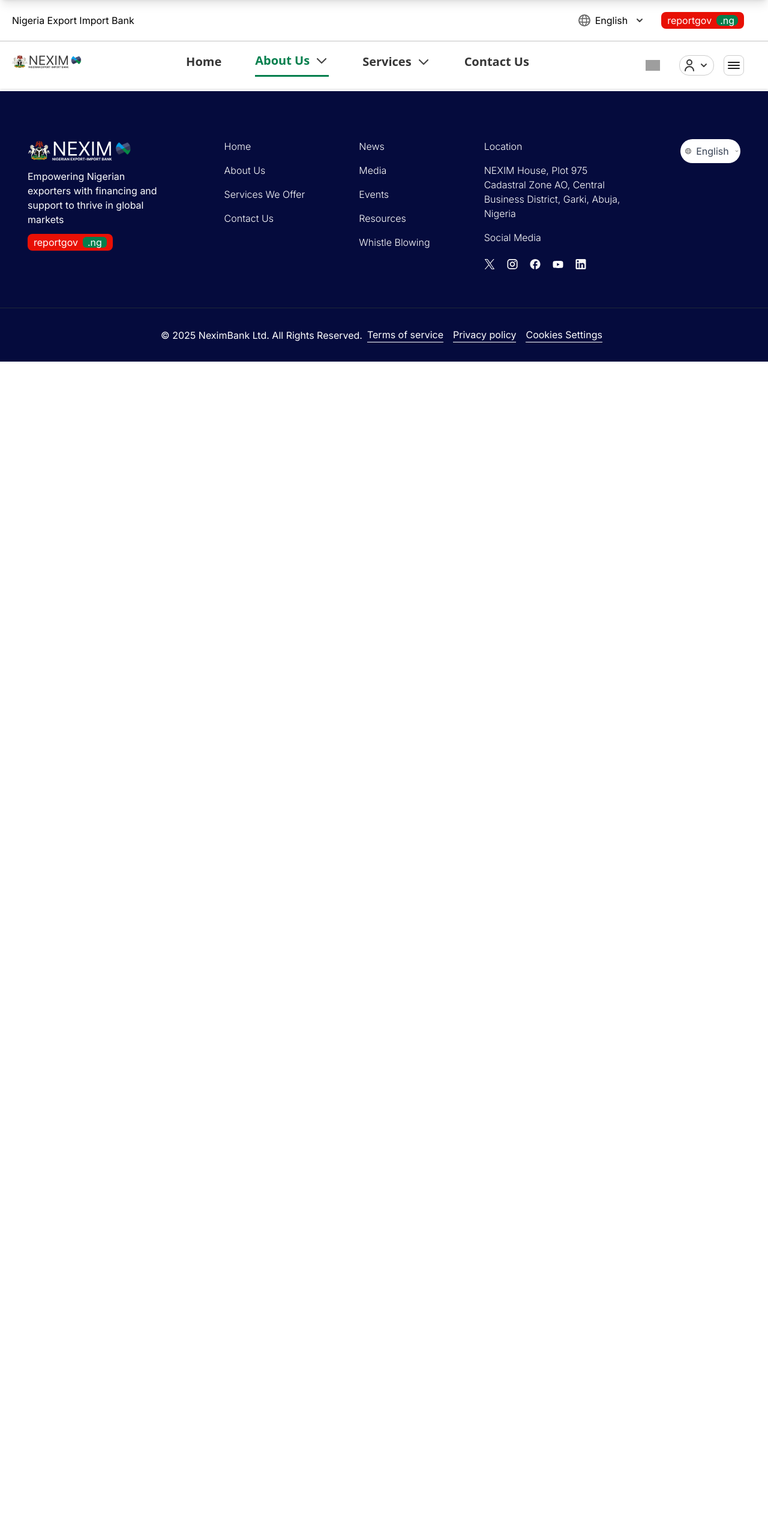
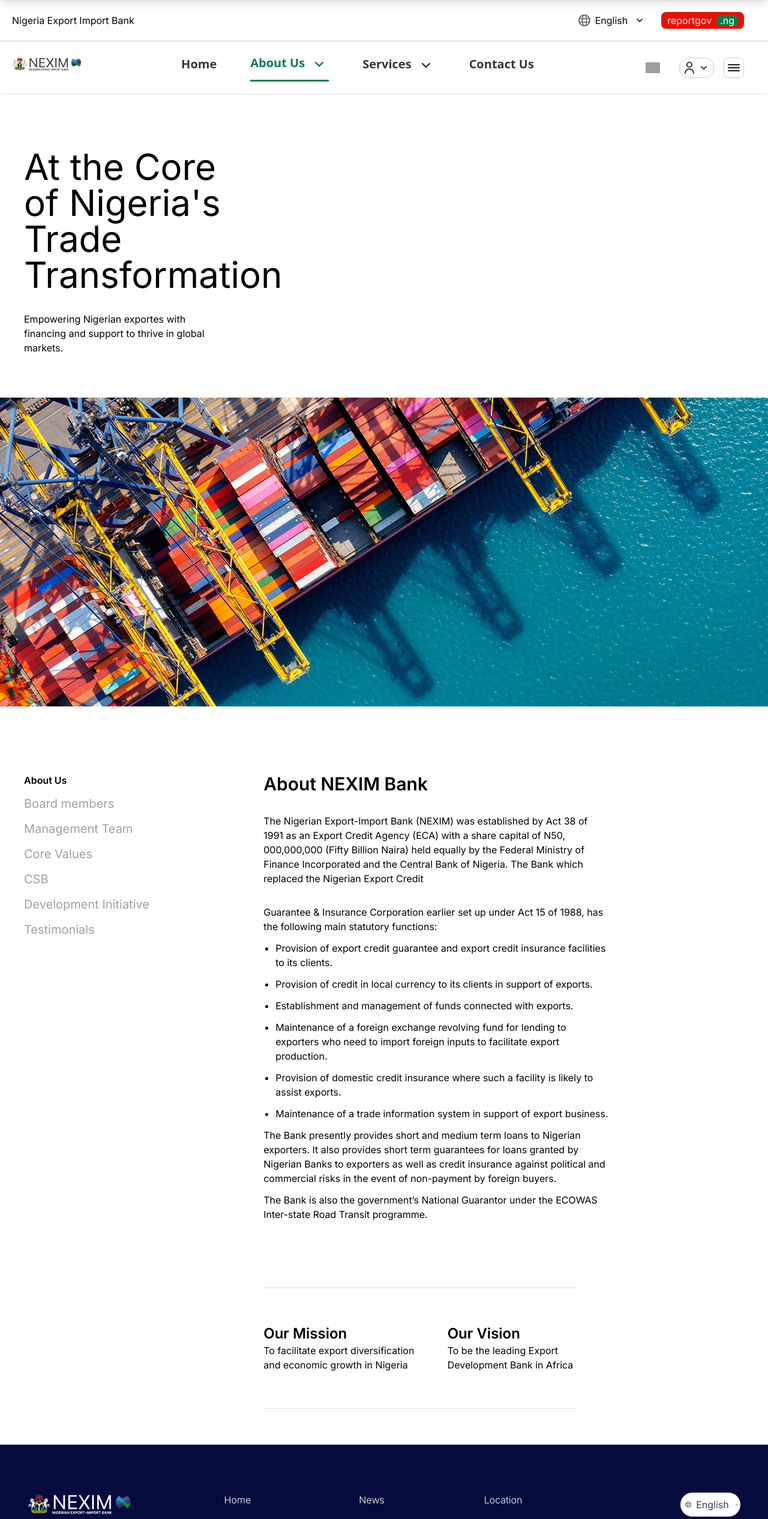
Before and after one commit to kvchi/Nexim-Website, a Next.js app: page /about in a window 1280 px wide. Shown: the top 2533 px of the page at 60% size. Before the commit the page ends 800 px from the top, so only its background shows below. Built offline with nearby package versions, Linux system fonts and the light colour scheme; grey boxes are pictures that could not be loaded.

Commit message:
New adjustments and texts corrections & about page

```diff
--- a/components/Footer/index.jsx
+++ b/components/Footer/index.jsx
@@ -15,7 +15,7 @@
         </div>
         <p className="text-white font-regular pt-3">
           Empowering Nigerian exporters with financing and support to thrive
-          in global markets
+          in global markets.
         </p>
         <div className="bg-[#E81005] px-2.5 py-0.5 inline-flex gap-2 rounded-lg items-center mt-3">
           <p className="text-white">reportgov</p>
@@ -62,7 +62,7 @@
         <div className="text-white">Location</div>
         <p className="text-white">
           NEXIM House, Plot 975 Cadastral Zone AO, Central Business District,
-          Garki, Abuja, Nigeria
+          Garki, Abuja, Nigeria.
         </p>
         <p className="text-white">Social Media</p>
         <div className="flex items-center gap-5 pt-2">
@@ -108,13 +108,13 @@
         &copy; {new Date().getFullYear()} NeximBank Ltd. All Rights Reserved.
       </p>
       <span className="border-b border-white w-fit md:mx-2">
-        Terms of service
+        Terms of service.
       </span>
       <span className="border-b border-white w-fit md:mx-2">
-        Privacy policy
+        Privacy policy.
       </span>
       <span className="border-b border-white w-fit md:mx-2">
-        Cookies Settings
+        Cookies Settings.
       </span>
     </div>
   </footer>
--- a/components/Navbar/index.jsx
+++ b/components/Navbar/index.jsx
@@ -3,6 +3,7 @@
 import Link from "next/link";
 import { usePathname } from "next/navigation";
 import { useState, useRef, useEffect } from "react";
+import { RiArrowDownSLine } from "react-icons/ri";
 
 const Navbar = () => {
   const pathname = usePathname();
@@ -70,35 +71,23 @@
             <img src="/images/Logo3.png" alt="Logo3" className="object-cover" />
           </Link>
 
-          <div className="items-center gap-[56px] font-semibold text-[20px] font-sans text-[#363636] leading-[0.8] hidden md:flex">
+          <div className="items-center gap-2 md:gap-4 lg:gap-[56px] font-semibold text-[20px] font-sans text-[#363636] leading-[0.8] hidden lg:flex">
             <Link href="/" className={linkClass("/")}>
               Home
             </Link>
             <Link
               href="/about"
-              className={`flex items-center gap-2 ${linkClass("/about")}`}
+              className={`flex items-center  gap-2 ${linkClass("/about")}`}
             >
               About Us
-              <img
-                src="/images/Chevron_Down.png"
-                alt="chevron"
-                width={24}
-                height={24}
-                className="w-[24px] h-auto"
-              />
+              <RiArrowDownSLine className="w-8 h-8 pt-1" />
             </Link>
             <Link
               href="/services"
               className={`flex items-center gap-2 ${linkClass("/services")}`}
             >
               Services
-              <img
-                src="/images/Chevron_Down.png"
-                alt="chevron"
-                width={24}
-                height={24}
-                className="w-[24px] h-auto"
-              />
+              <RiArrowDownSLine className="w-8 h-8 pt-1" />
             </Link>
             <Link href="/contact" className={linkClass("/contact")}>
               Contact Us
@@ -219,7 +208,7 @@
               className="block border-b-2 border-gray-300"
               onClick={() => setIsOpen(false)}
             >
-              Conatct Us
+              Conatat Us
             </Link>
           </div>
           {/* Mobile menu */}
@@ -332,9 +321,9 @@
                   <li>Brochures</li>
                 </ul>
                 <ul className="space-y-3">
-                  <li>Presentationd</li>
+                  <li>Presentations</li>
                   <li>Service Level Agreements</li>
-                  <li>Guidlines</li>
+                  <li>Guidelines</li>
                 </ul>
               </div>
             </div>
--- a/src/app/about/page.jsx
+++ b/src/app/about/page.jsx
@@ -1,7 +1,101 @@
 export default function About() {
-    return (
-        <div>
-                <h1>About us</h1>
+  return (
+    <main>
+      <section className="pt-30 px-10">
+        <div className="max-w-sm">
+          <h1 className="text-black text-6xl">
+            At the Core of Nigeria's Trade Transformation
+          </h1>
+          <div className="w-80 pt-8">
+            <p>
+              Empowering Nigerian exportes with financing and support to thrive
+              in global markets.
+            </p>
+          </div>
         </div>
-    )
+      </section>
+      <div className="relative bg-[url('/images/aboutBg.png')] bg-no-repeat bg-cover w-full h-[515px] mt-[71px]"></div>
+      <aside className="px-10 flex gap-14">
+        <section className="w-[30%]">
+          <div className="space-y-3 pt-[111px]">
+            <h2 className="font-semibold">About Us</h2>
+            <ul className="text-[#A39F9F] font-normal text-[20px] space-y-3">
+              <li>Board members</li>
+              <li>Management Team</li>
+              <li>Core Values</li>
+              <li>CSB</li>
+              <li>Development Initiative</li>
+              <li>Testimonials</li>
+            </ul>
+          </div>
+        </section>
+        <section className="w-[70%]">
+          <div className="pt-[111px]">
+            <h1 className="font-semibold text-3xl">About NEXIM Bank</h1>
+            <div className="max-w-xl pt-8">
+              <p>
+                The Nigerian Export-Import Bank (NEXIM) was established by Act
+                38 of 1991 as an Export Credit Agency (ECA) with a share capital
+                of N50, 000,000,000 (Fifty Billion Naira) held equally by the
+                Federal Ministry of Finance Incorporated and the Central Bank of
+                Nigeria. The Bank which replaced the Nigerian Export Credit
+              </p>
+              <div className="pt-8">
+                <p>
+                  Guarantee & Insurance Corporation earlier set up under Act 15
+                  of 1988, has the following main statutory functions:{" "}
+                </p>
+                <ul className="list-disc pl-5 space-y-3 pt-3">
+                  <li>
+                    Provision of export credit guarantee and export credit
+                    insurance facilities to its clients.
+                  </li>
+                  <li>
+                    Provision of credit in local currency to its clients in
+                    support of exports.
+                  </li>
+                  <li>
+                    Establishment and management of funds connected with
+                    exports.
+                  </li>
+                  <li>
+                    Maintenance of a foreign exchange revolving fund for lending
+                    to exporters who need to import foreign inputs to facilitate
+                    export production.
+                  </li>
+                  <li>
+                    Provision of domestic credit insurance where such a facility
+                    is likely to assist exports.
+                  </li>
+                  <li>
+                    Maintenance of a trade information system in support of
+                    export business.
+                  </li>
+                </ul>
+                <p className="pt-3">
+                  The Bank presently provides short and medium term loans to
+                  Nigerian exporters. It also provides short term guarantees for
+                  loans granted by Nigerian Banks to exporters as well as credit
+                  insurance against political and commercial risks in the event
+                  of non-payment by foreign buyers.
+                </p>
+                <p className="pt-3">The Bank is also the government’s National Guarantor under the ECOWAS Inter-state Road
+                Transit programme.</p>
+              </div>
+            </div>
+          </div>
+          <aside className="mt-27.5 border-t border-[#dedede] border-b flex w-[65%] gap-10 py-15 mb-15">
+            <div className="">
+                <h2 className="font-semibold text-2xl">Our Mission</h2>
+                <p>To facilitate export diversification and economic growth in Nigeria</p>
+            </div>
+            <div>
+                <h2 className="font-semibold text-2xl">Our Vision</h2>
+                <p>To be the leading Export Development Bank in Africa</p>
+            </div>
+          </aside>
+        </section>
+      </aside>
+    </main>
+  );
 }
--- a/src/app/page.jsx
+++ b/src/app/page.jsx
@@ -79,16 +79,11 @@
           <h3 className="font-semibold text-2xl md:text-4xl lg:text-[48px] leading-snug">
             Driving Economic Growth with Purpose & Partnership
           </h3>
-          <div className="flex items-center pt-6 md:pt-10 gap-2 md:gap-3">
-            <p className="text-base md:text-[20px] font-medium border-b border-black leading-tight">
+          <div className="inline-flex items-center gap-2 cursor-pointer group">
+            <p className="border-b-2 border-black text-sm md:text-base transition-all duration-300 group-hover:text-[#037F4D] group-hover:border-[#037F4D]">
               Learn more about us
             </p>
-            <img
-              src="/images/VectorBlack.svg"
-              alt="black"
-              width={14}
-              height={12}
-            />
+            <FaArrowRightLong className="text-black w-4 h-4 transform transition-all duration-300 group-hover:text-[#037F4D] group-hover:-rotate-90" />
           </div>
         </div>
 
@@ -180,15 +175,16 @@
         </aside>
       </section>
       <section className="pt-27 w-full h-auto">
-        <div className="bg-[#050B3D] px-[2rem] md:px-[8.3rem]">
+        <div className="bg-[#050B3D] w-full">
+          <div className="px-[2rem] md:px-[8.3rem]">
             <div className="flex justify-between">
               <div className="pt-[6.5rem] text-white">
                 <h3 className="text-[32px] md:text-[48px] font-semibold">
                   Our Products.
                 </h3>
                 <p className="text-[14px] font-light w-[15rem] leading-5">
-                Explore our range of financial solutions designed to support and
-                grow your export business.
+                  Explore our range of financial solutions designed to support
+                  and grow your export business.
                 </p>
               </div>
 
@@ -212,9 +208,9 @@
                 </div>
               </div>
             </div>
-
+          </div>
           <div className="py-20 w-full overflow-x-auto hide-scrollbar">
-            <div className="flex items-center gap-8 min-w-max">
+            <div className="flex items-center gap-8 min-w-max px-[2rem] md:px-[8.3rem]">
               {sliderData.map((item, index) => (
                 <div key={index} className="w-[333px]">
                   <div className="h-[24.25rem] relative overflow-hidden">
@@ -231,7 +227,6 @@
               ))}
             </div>
           </div>
-
           <div className="flex md:hidden items-center gap-4 pb-12 pl-2">
             <div className="group border border-gray-800 p-4 rounded-full hover:bg-white transition duration-500">
               <img
@@ -256,7 +251,7 @@
 
       <section className="pb-40">
         <div className=" pt-[8.5rem] flex flex-col items-center justify-center">
-          <h3 className="font-medium text-2xl">WHAT OUR CLIENT SAY</h3>
+          <h3 className="font-medium text-2xl">WHAT OUR CLIENTS SAY</h3>
 
           <div className="px-4 md:px-0">
             <p className="max-w-md md:max-w-xl font-normal text-xl pt-20 ">
```
Also changed, not shown: public/images/aboutBg.png (added). Lines whose indentation alone changed are shown as unchanged.
